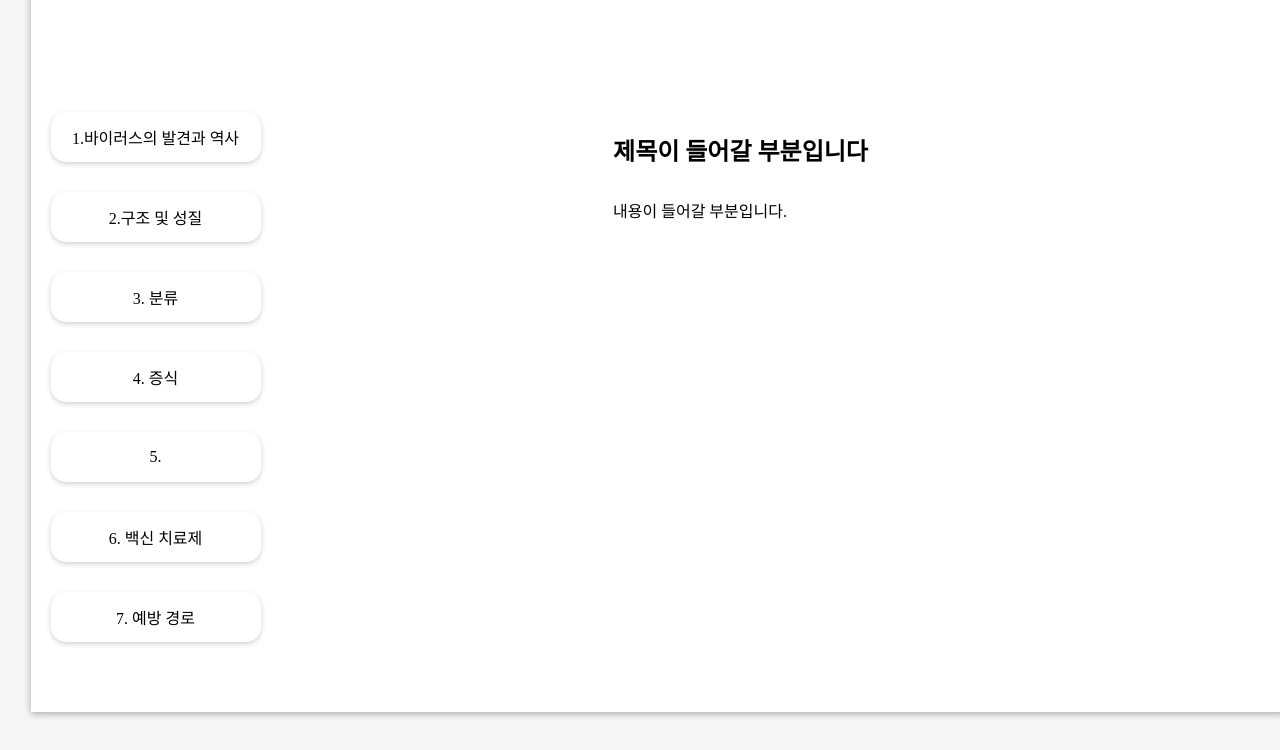
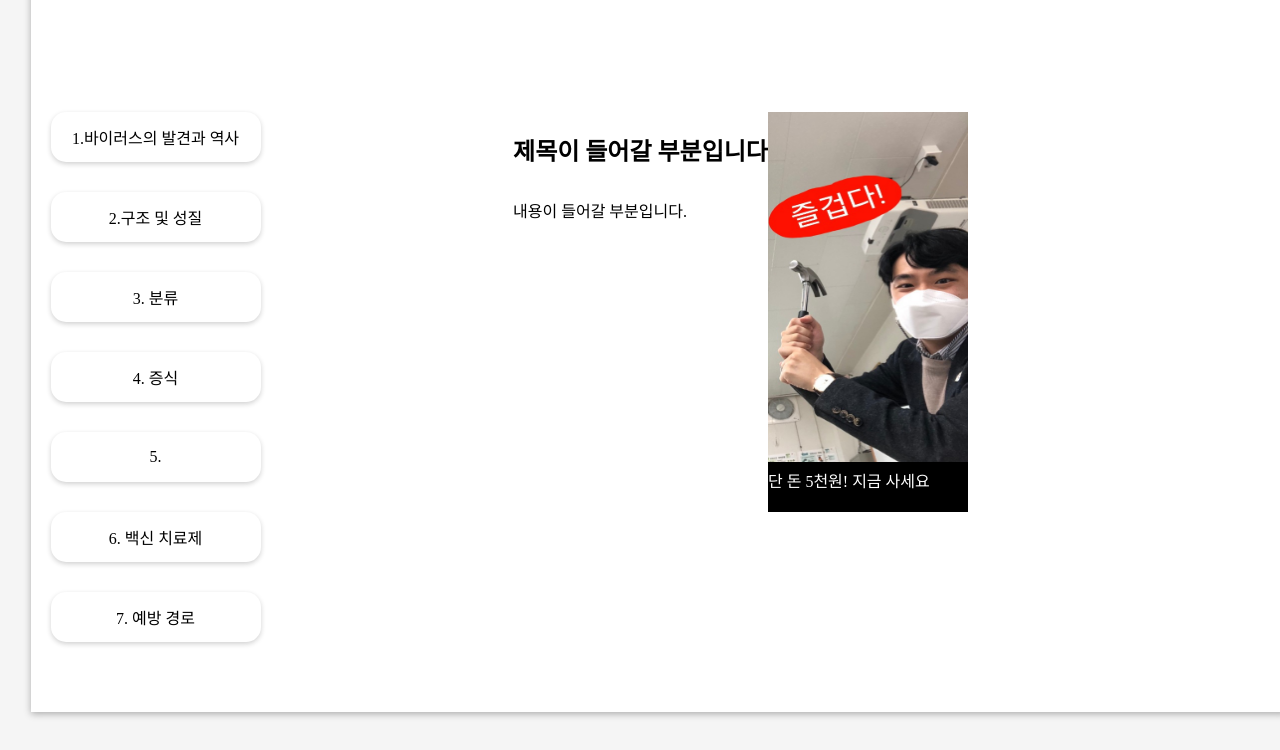
Before and after one commit to munbohr/BIOLOGY, a plain HTML site: page index.html in a window 1280 px wide. Shown: the part 126-876 px from the top of the page. Drawn offline with Linux system fonts and the light colour scheme.

Commit message:
change something

```diff
--- a/index.html
+++ b/index.html
@@ -37,6 +37,13 @@
           <h1>제목이 들어갈 부분입니다</h1>
           <p>내용이 들어갈 부분입니다.</p>
         </div>
+        <div class="img__file">
+          <img class="funny" src="screenshot/즐겁다.jpg" />
+          <div class="black-bar">
+            <span>단 돈 5천원! 지금 사세요</span>
+            <i class="fas fa-x"></i>
+          </div>
+        </div>
       </section>
     </main>
   </body>
--- a/style.css
+++ b/style.css
@@ -105,9 +105,29 @@ a {
   line-height: 40px;
   margin-bottom: 300px;
 }
-.center-contents {
-}
+
 .column:nth-child(2) {
   width: 400px;
   height: 0px;
 }
+.funny {
+  width: 200px;
+  height: 400px;
+}
+.img__file {
+  width: 200px;
+  height: 400px;
+  position: relative;
+}
+.black-bar {
+  width: 200px;
+  height: 50px;
+  background-color: black;
+  margin-bottom: 30px;
+  position: absolute;
+  bottom: 0px;
+  margin-bottom: 0px;
+}
+.black-bar span {
+  color: white;
+}
```
Also changed, not shown: screenshot/즐겁다.jpg (added).
